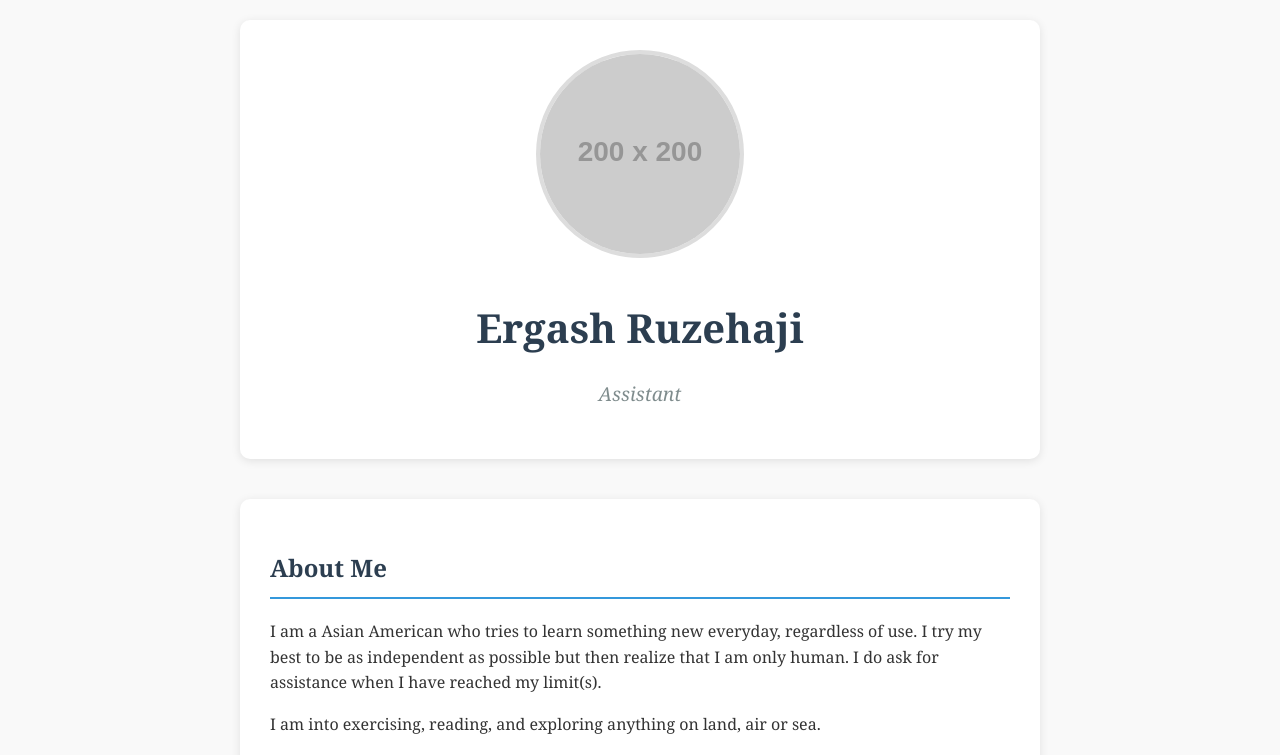
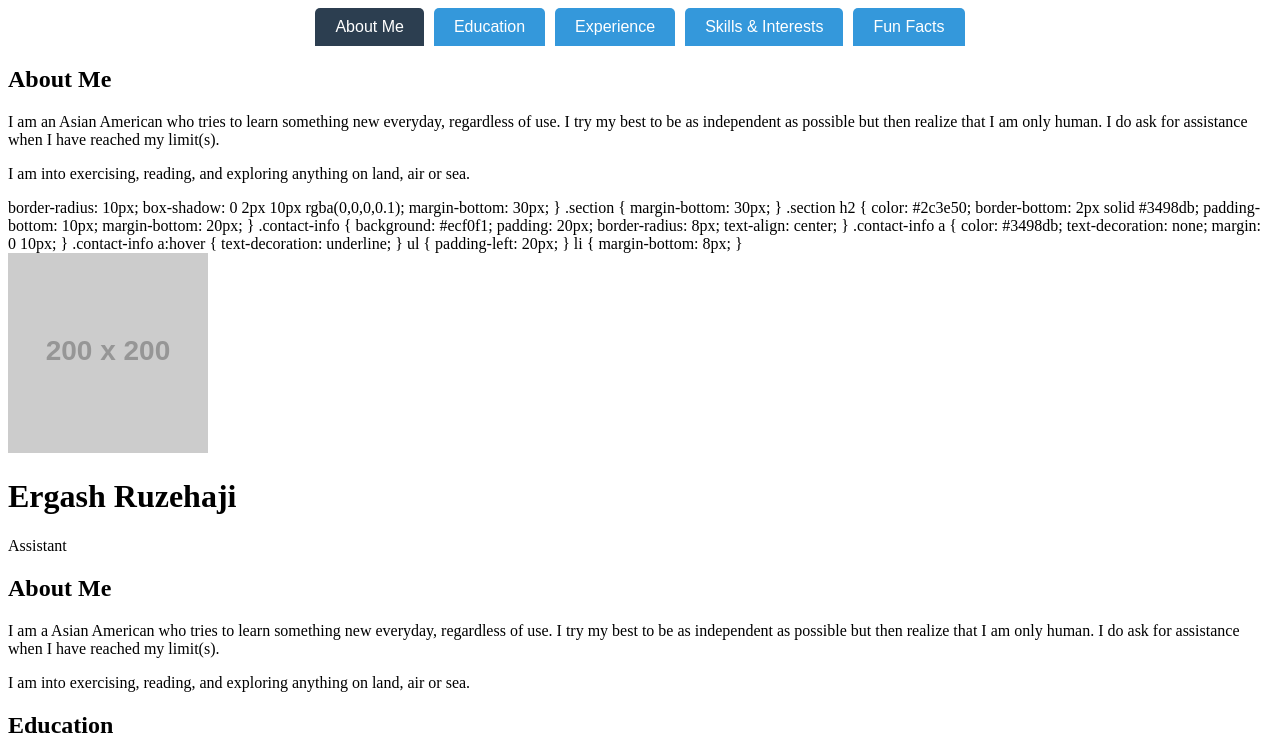
Before and after one commit to ergashruzehaji/BIO, a plain HTML site: page index.html in a window 1280 px wide. Shown: the top 755 px of the page. Drawn offline with Linux system fonts and the light colour scheme; placeholder pictures from the web are drawn by us.

Commit message:
Add files via upload

```diff
--- a/index.html
+++ b/index.html
@@ -1,53 +1,65 @@
 <!DOCTYPE html>
 <html lang="en">
 <head>
-    <meta charset="UTF-8">
-    <meta name="viewport" content="width=device-width, initial-scale=1.0">
-    <title>Ergash Ruzehaji - Concise</title>
-    <style>
-        body {
-            font-family: Georgia, serif;
-            line-height: 1.6;
-            max-width: 800px;
-            margin: 0 auto;
-            padding: 20px;
-            background-color: #f9f9f9;
-            color: #333;
-        }
-
-        .header {
-            text-align: center;
-            margin-bottom: 40px;
-            background: white;
-            padding: 30px;
-            border-radius: 10px;
-            box-shadow: 0 2px 10px rgba(0,0,0,0.1);
-        }
-
-        .profile-photo {
-            width: 200px;
-            height: 200px;
-            border-radius: 50%;
-            object-fit: cover;
-            margin-bottom: 20px;
-            border: 4px solid #ddd;
-        }
-
-        h1 {
-            color: #2c3e50;
-            margin: 10px 0;
-            font-size: 2.5em;
-        }
-
-        .subtitle {
-            color: #7f8c8d;
-            font-size: 1.2em;
-            font-style: italic;
-        }
-
-        .content {
-            background: white;
-            padding: 30px;
+    <div class="content">
+        <div class="tabs">
+            <button class="tab-btn active" onclick="showTab('about')">About Me</button>
+            <button class="tab-btn" onclick="showTab('education')">Education</button>
+            <button class="tab-btn" onclick="showTab('experience')">Experience</button>
+            <button class="tab-btn" onclick="showTab('skills')">Skills & Interests</button>
+            <button class="tab-btn" onclick="showTab('fun')">Fun Facts</button>
+        </div>
+        <div id="about" class="tab-content active">
+            <div class="section">
+                <h2>About Me</h2>
+                <p>
+                    I am an Asian American who tries to learn something new everyday, regardless of use. I try my best to be as independent as possible but then realize that I am only human. I do ask for assistance when I have reached my limit(s).
+                </p>
+                <p>
+                   I am into exercising, reading, and exploring anything on land, air or sea.
+                </p>
+            </div>
+        </div>
+        <div id="education" class="tab-content">
+            <div class="section">
+                <h2>Education</h2>
+                <ul>
+                    <li><strong>Chem, BA and Psych, BS</strong> - UB at Amherst (2007)</li>
+                </ul>
+            </div>
+        </div>
+        <div id="experience" class="tab-content">
+            <div class="section">
+                <h2>Experience</h2>
+                <ul>
+                    <li><strong>Property Manager</strong> - Independent (30years)
+                        <br>Brief description of responsibilities and achievements.
+                    </li>
+                    <li><strong>Previous Job Title</strong> - Company Name (Years)
+                        <br>Brief description of responsibilities and achievements.
+                    </li>
+                </ul>
+            </div>
+        </div>
+        <div id="skills" class="tab-content">
+            <div class="section">
+                <h2>Skills & Interests</h2>
+                <ul>
+                    <li>Working hands and learning building techniques</li>
+                </ul>
+            </div>
+        </div>
+        <div id="fun" class="tab-content">
+            <div class="section">
+                <h2>Fun Facts</h2>
+                <ul>
+                    <li>Something interesting about you</li>
+                    <li>A hobby or unique experience</li>
+                    <li>An achievement you're proud of</li>
+                </ul>
+            </div>
+        </div>
+    </div>
             border-radius: 10px;
             box-shadow: 0 2px 10px rgba(0,0,0,0.1);
             margin-bottom: 30px;
@@ -89,6 +101,36 @@
             margin-bottom: 8px;
         }
     </style>
+        <style>
+            .tabs {
+                display: flex;
+                gap: 10px;
+                margin-bottom: 20px;
+                justify-content: center;
+            }
+            .tab-btn {
+                background: #3498db;
+                color: #fff;
+                border: none;
+                padding: 10px 20px;
+                border-radius: 5px 5px 0 0;
+                cursor: pointer;
+                font-size: 1em;
+                transition: background 0.2s;
+            }
+            .tab-btn:not(.active):hover {
+                background: #2980b9;
+            }
+            .tab-btn.active {
+                background: #2c3e50;
+            }
+            .tab-content {
+                display: none;
+            }
+            .tab-content.active {
+                display: block;
+            }
+        </style>
 </head>
 <body>
     <div class="header">
@@ -151,4 +193,12 @@
         </p>
     </div>
 </body>
+<script>
+function showTab(tabId) {
+    document.querySelectorAll('.tab-btn').forEach(btn => btn.classList.remove('active'));
+    document.querySelectorAll('.tab-content').forEach(tab => tab.classList.remove('active'));
+    document.querySelector('.tab-btn[onclick*="' + tabId + '"]').classList.add('active');
+    document.getElementById(tabId).classList.add('active');
+}
+</script>
 </html>
```
